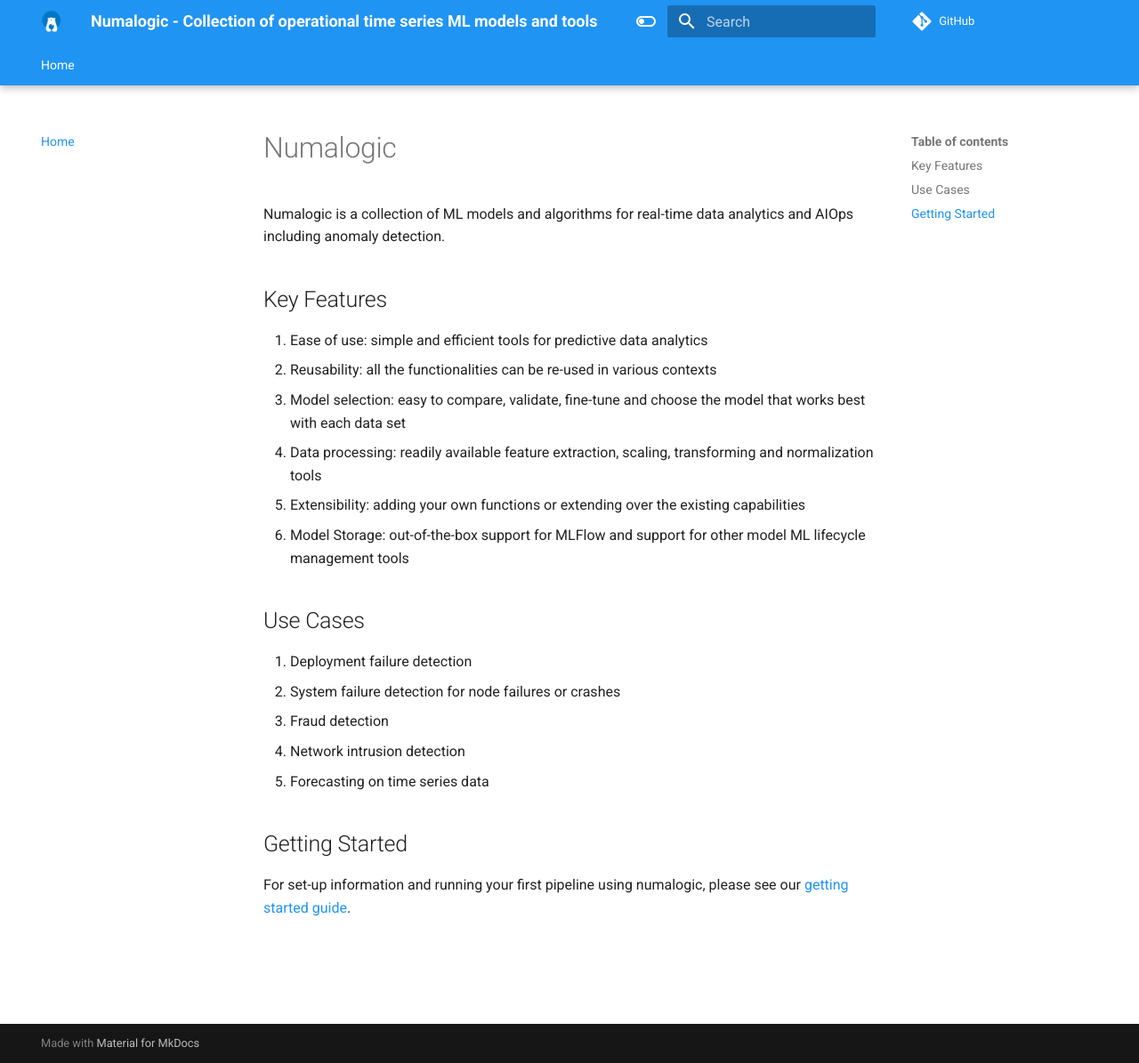
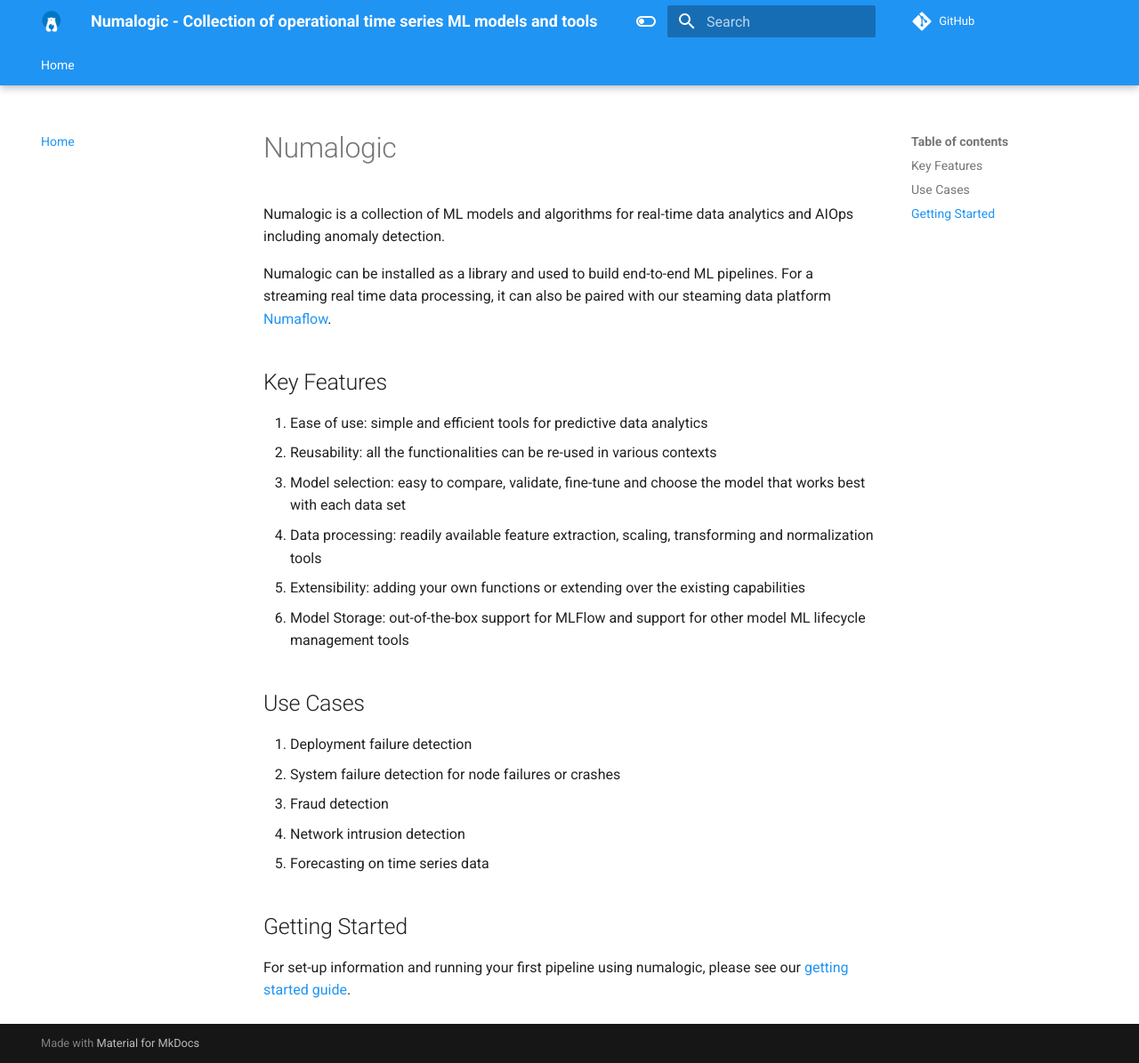
Before and after one commit to numaproj/numalogic, an MkDocs documentation site: the page built from docs/README.md, in a window 1280 px wide and 1195 px high. Shown: the whole window at 89% size. Built offline with MkDocs 1.6.1 and Material for MkDocs 9.7.7, drawn with Linux system fonts in a browser that asks for light colours; comment, search, counter and statistics services are not loaded.

Commit message:
docs: numalogic description
Signed-off-by: nkoppisetty <nandita.iitkgp@gmail.com>

```diff
--- a/docs/README.md
+++ b/docs/README.md
@@ -3,6 +3,7 @@
 
 Numalogic is a collection of ML models and algorithms for real-time data analytics and AIOps including anomaly detection.
 
+Numalogic can be installed as a library and used to build end-to-end ML pipelines. For a streaming real time data processing, it can also be paired with our steaming data platform [Numaflow](https://numaflow.numaproj.io/).
 
 ## Key Features
 
```
